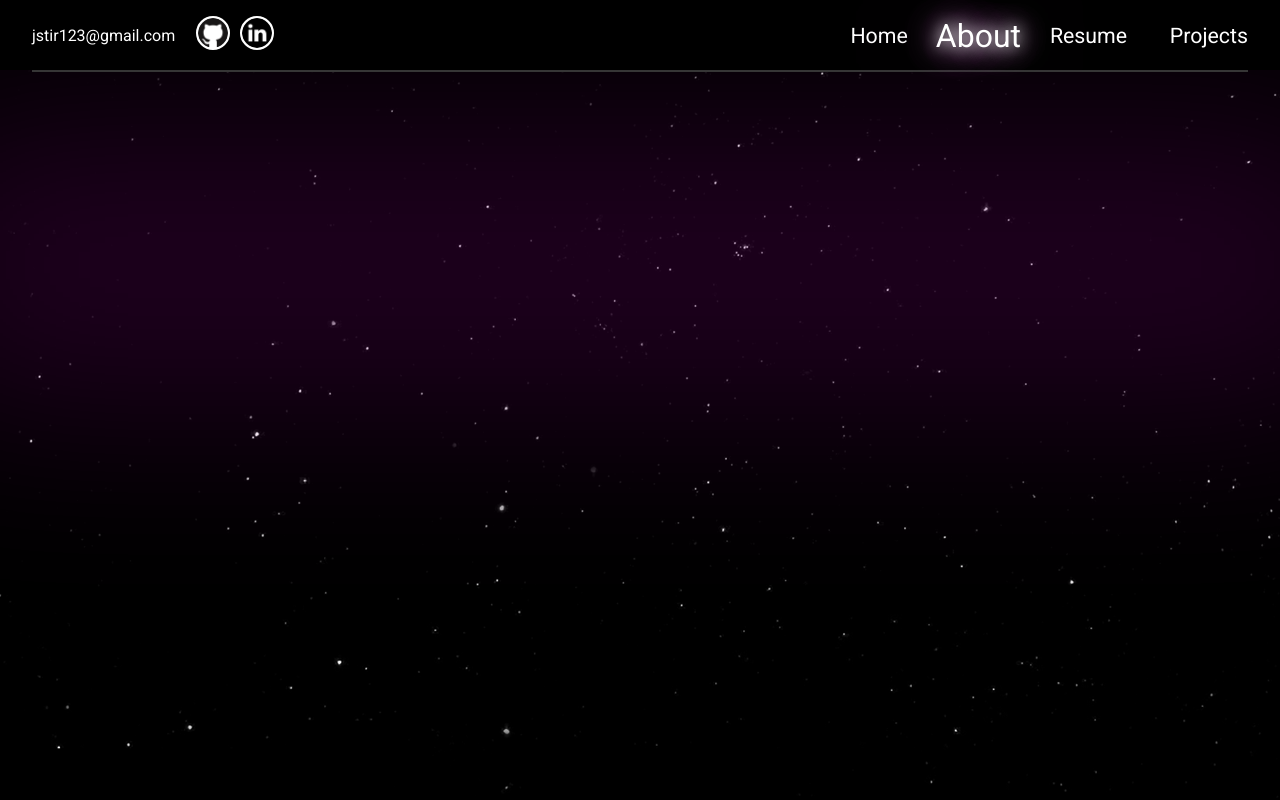
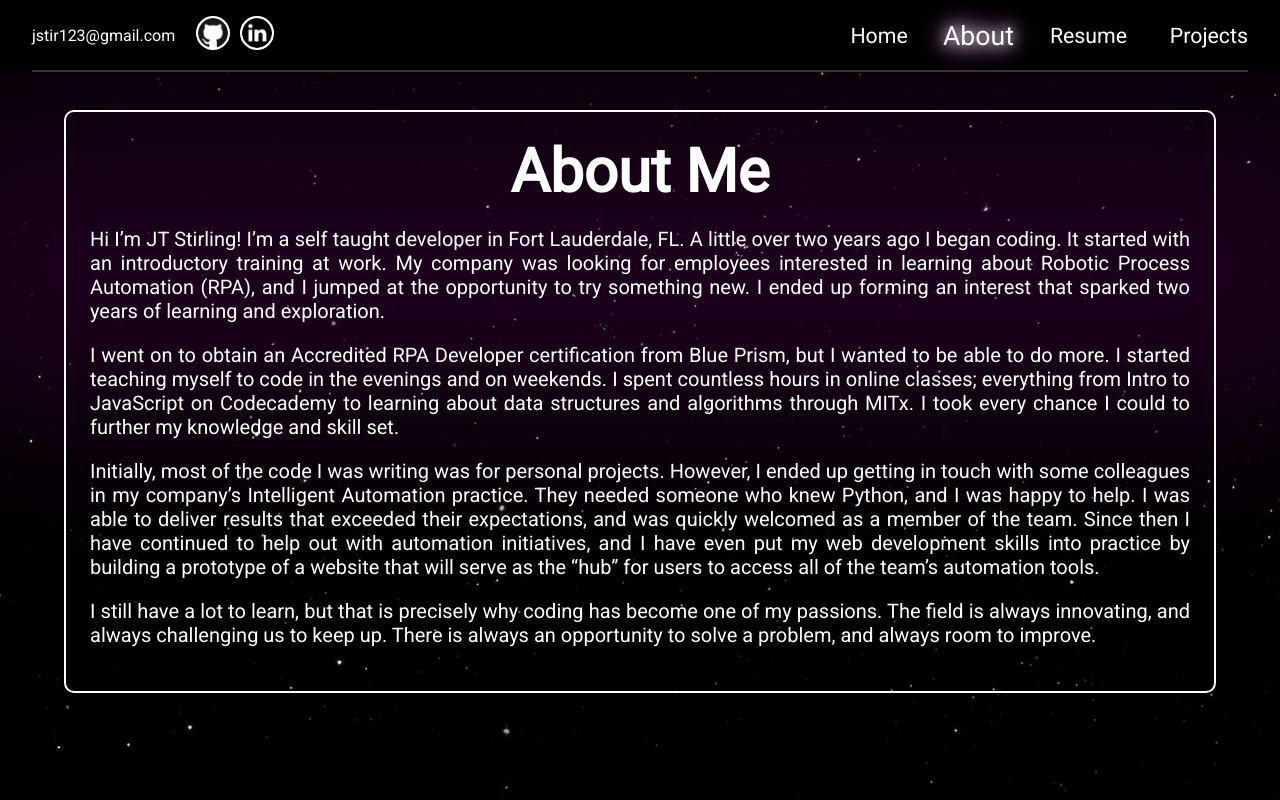
Before and after one commit to jstir123/personal-website, a React (Create React App) app: page /about in a window 1280 px wide. Built offline with nearby package versions, Linux system fonts and the light colour scheme.

Commit message:
Added in About Me page. Added padding to bottom of content to scroll a bit past the page end

```diff
--- a/src/App.js
+++ b/src/App.js
@@ -3,6 +3,7 @@ import { BrowserRouter as Router, Switch, Route } from 'react-router-dom';
 import { createUseStyles } from 'react-jss';
 
 import Home from './pages/Home';
+import About from './pages/About';
 import Resume from './pages/Resume';
 import NavBar from './components/NavBar';
 
@@ -21,6 +22,8 @@ const useStyles = createUseStyles({
     content: {
         height: '100%',
         paddingTop: 70,
+        marginBottom: 70,
+        boxSizing: 'border-box',
         background: 'transparent',
         zIndex: 2,
         overflowY: 'auto',
@@ -51,6 +54,10 @@ const App = () => {
                             <Home />
                         </Route>
 
+                        <Route path='/about'>
+                            <About />
+                        </Route>
+
                         <Route path='/resume'>
                             <Resume />
                         </Route>
--- a/src/components/NavBar.js
+++ b/src/components/NavBar.js
@@ -108,7 +108,7 @@ const NavBar = () => {
     ];
     const email = 'jstir123@gmail.com';
     const activeStyle = {
-        transform: 'scale(1.5)',
+        transform: 'scale(1.25)',
         textShadow: '0 0 10px #fff, 0 0 20px #fff, 0 0 30px purple, 0 0 40px purple, 0 0 50px purple, 0 0 60px purple, 0 0 70px purple',
         // animation: 'glow .03s ease-in-out infinite alternate'
     };
--- /dev/null
+++ b/src/pages/About.js
@@ -0,0 +1,48 @@
+import React from 'react';
+import { createUseStyles } from 'react-jss';
+
+const useStyles = createUseStyles({
+    about: {
+        textAlign: 'center',
+        maxWidth: '1275px',
+        margin: '5vh 4em',
+        padding: '1.5em',
+        boxSizing: 'border-box',
+        border: '2pt solid #fff',
+        borderRadius: '10px',
+        overflowY: 'scroll'
+    },
+    text: {
+        height: 'auto',
+        textAlign: 'justify',
+        '& p': {
+            margin: '1em 0'
+        }
+    }
+})
+
+const About = () => {
+    const classes = useStyles();
+
+    return (
+        <div className={classes.about}>
+            <h2>About Me</h2>
+            <div className={classes.text}>
+                <p>
+                    Hi I’m JT Stirling! I’m a self taught developer in Fort Lauderdale, FL. A little over two years ago I began coding. It started with an introductory training at work. My company was looking for employees interested in learning about Robotic Process Automation (RPA), and I jumped at the opportunity to try something new. I ended up forming an interest that sparked two years of learning and exploration.
+                </p>
+                <p>
+                    I went on to obtain an Accredited RPA Developer certification from Blue Prism, but I wanted to be able to do more. I started teaching myself to code in the evenings and on weekends. I spent countless hours in online classes; everything from Intro to JavaScript on Codecademy to learning about data structures and algorithms through MITx. I took every chance I could to further my knowledge and skill set.
+                </p>
+                <p>
+                    Initially, most of the code I was writing was for personal projects. However, I ended up getting in touch with some colleagues in my company’s Intelligent Automation practice. They needed someone who knew Python, and I was happy to help. I was able to deliver results that exceeded their expectations, and was quickly welcomed as a member of the team. Since then I have continued to help out with automation initiatives, and I have even put my web development skills into practice by building a prototype of a website that will serve as the “hub” for users to access all of the team’s automation tools.
+                </p>
+                <p>
+                    I still have a lot to learn, but that is precisely why coding has become one of my passions. The field is always innovating, and always challenging us to keep up. There is always an opportunity to solve a problem, and always room to improve.
+                </p>
+            </div>
+        </div>
+    );
+}
+
+export default About;
--- a/src/pages/Resume.js
+++ b/src/pages/Resume.js
@@ -22,7 +22,7 @@ const Resume = () => {
                 title='Resume'
                 src={ResumePDF}
                 width='100%'
-                height='99%'
+                height='100%'
                 frameborder='0'
                 style={{border: 'none'}}
             />
```
